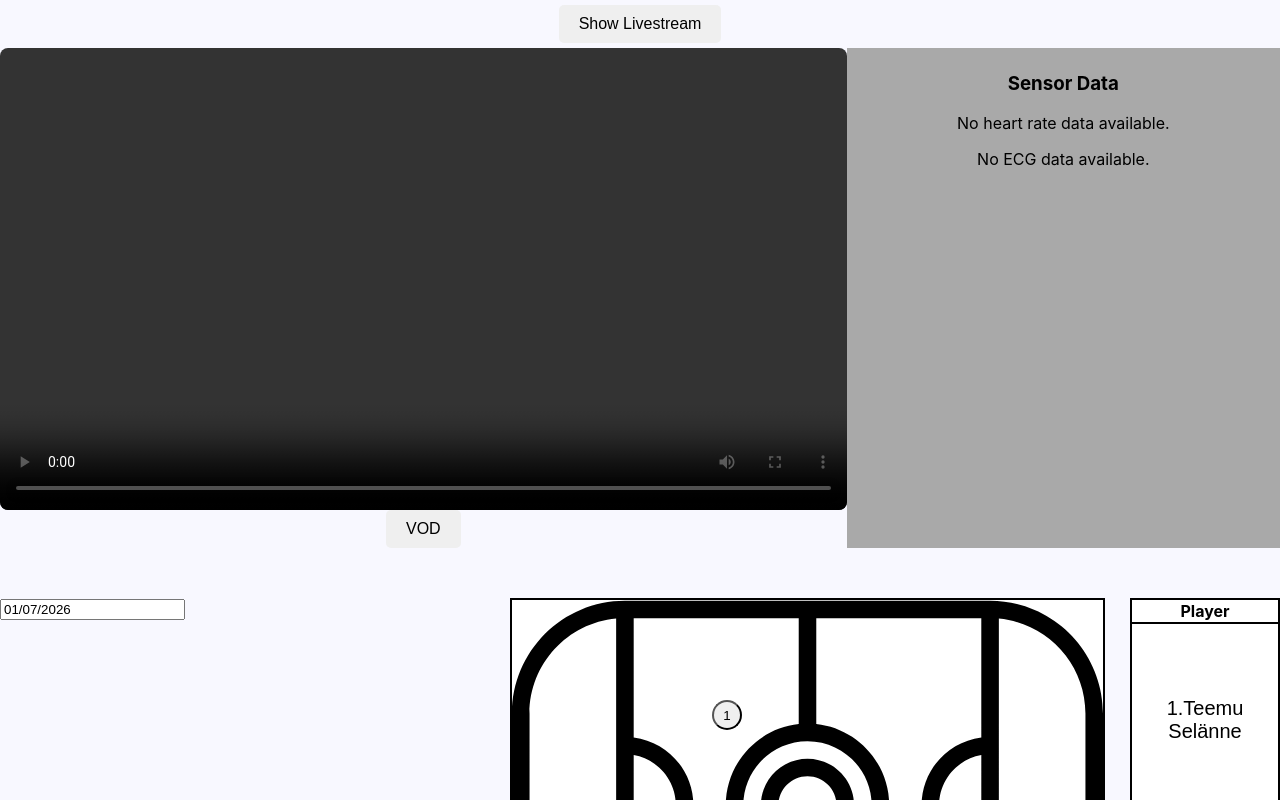
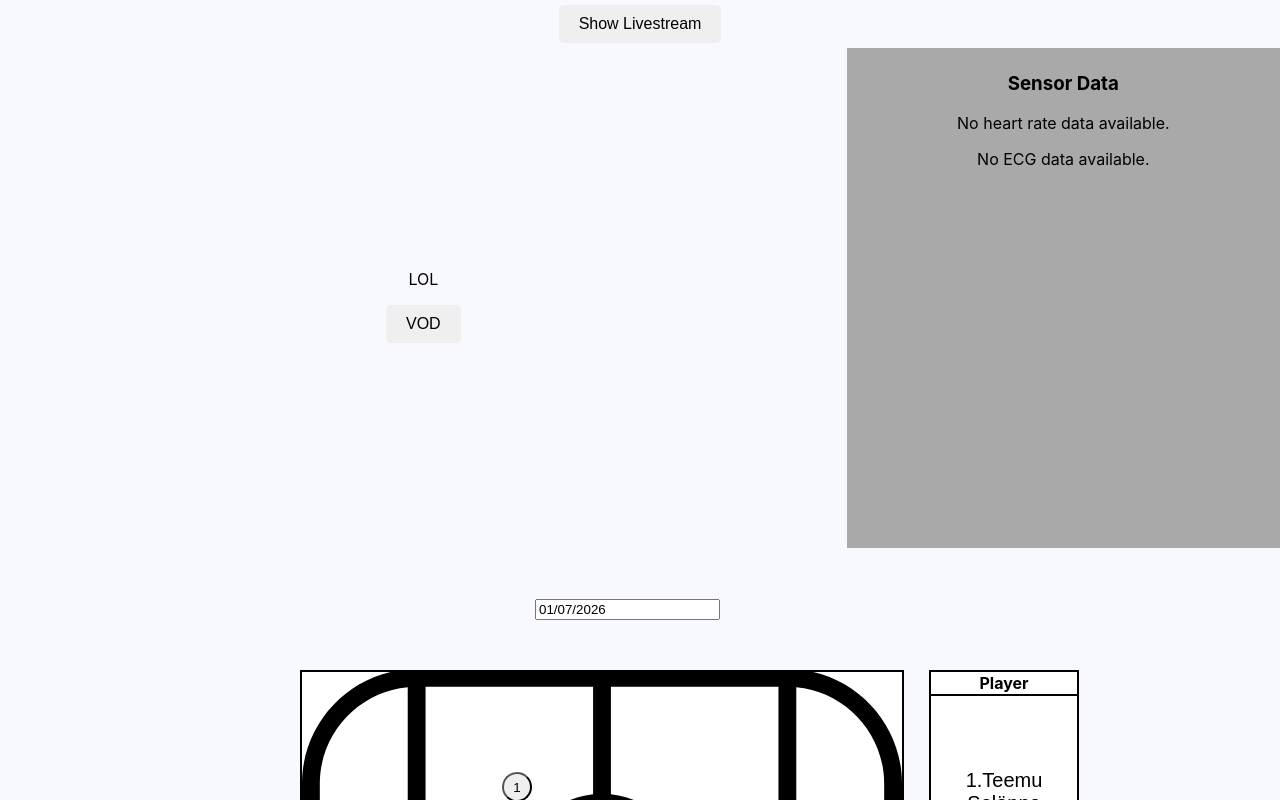
Before and after one commit to Onsbohh/5G-Sport-Application, a React (Create React App) app in the folder frontend/: page / in a window 1280 px wide. Both pictures are taken after a click on the button "Show Recorded Video". Shown: the top 800 px of the page. Built offline with nearby package versions, Linux system fonts and the light colour scheme; no server answers.

Commit message:
Moved calendar to use its date in VideoPlayer.js.

```diff
--- a/frontend/src/App.js
+++ b/frontend/src/App.js
@@ -5,11 +5,13 @@ import PlayerList from "./components/PlayerList";
 import HeartRatePopup from "./components/HeartRatePopup";
 import LiveStream from "./components/LiveStream";
 import VideoPlayer from "./components/VideoPlayer"
-import {useState} from "react";
+import React, {useState} from "react";
+import Calendar from "./components/Calendar";
 
 
 const App = () => {
   const [showStream, setShowStream] = useState(true);
+  const [selectedDate, setSelectedDate] = useState(new Date());
 
   return (
       <div className="App">
@@ -26,7 +28,8 @@ const App = () => {
             </button>
           </div>
           <div className="content">
-              {showStream ? <LiveStream /> : <VideoPlayer />}
+              {showStream ? <LiveStream /> : <VideoPlayer selectedDate={selectedDate} />}
+              <Calendar selectedDate={selectedDate} onDateChange={setSelectedDate} />
               <DashBoard/>
           </div>
 
--- a/frontend/src/components/Calendar.js
+++ b/frontend/src/components/Calendar.js
@@ -9,7 +9,7 @@ const dates = [
     new Date(2026, 0, 15)
 ]
 
-const Calendar = () => {
+const Calendar = ({selectedDate, onDateChange}) => {
     const [startDate, setStartDate] = useState(new Date());
     return (
         <div style={{
@@ -17,8 +17,8 @@ const Calendar = () => {
             marginRight: "25px"
         }}>
             <DatePicker
-                selected={startDate}
-                onChange={(date) => setStartDate(date)}
+                selected={selectedDate}
+                onChange={(date) => onDateChange(date)}
                 highlightDates={dates}
             />
         </div>
--- a/frontend/src/components/DashBoard.js
+++ b/frontend/src/components/DashBoard.js
@@ -2,7 +2,6 @@ import React, {useEffect, useState} from "react";
 import hockey_rink from '../images/hockey_rink.svg'
 import PlayerIcon from "./PlayerIcon";
 import PlayerList from "./PlayerList";
-import Calendar from "./Calendar"
 import Menu from "./Menu";
 import Select from 'react-select';
 import PlayerIcons from "./PlayerIcons";
@@ -122,7 +121,6 @@ const DashBoard = () => {
             display: "flex",
             alignItems: "stretch"
         }}>
-            <Calendar/>
             <div style={rinkStyle} title={"rink container"}>
                 <img
                     src={hockey_rink}
--- a/frontend/src/components/VideoPlayer.js
+++ b/frontend/src/components/VideoPlayer.js
@@ -4,7 +4,7 @@ import '../styles/VideoPlayer.css';
 import {getHeartRateByTimestamp, getEcgByTimestamp} from "../service/sensorDataService"
 import DataPanel from "./DataPanel";
 
-export default function VideoPlayer () {
+export default function VideoPlayer ({ selectedDate}) {
     const [videoURL, setVideoURL] = useState(null);
     const [videoName, setVideoName] = useState(null);
     let videoRef = useRef(null);
@@ -45,6 +45,7 @@ export default function VideoPlayer () {
     return (
         <div style={{width: "100%", maxWidth: "1500px", display: "flex", margin: "auto"}}>
             <div className="video-container">
+                {videoURL ? (
                     <ReactPlayer
                         src={videoURL}
                         controls={true}
@@ -61,6 +62,9 @@ export default function VideoPlayer () {
                             fetchHeartRate(videoName, (Number(videoName) + Math.round(e.target.duration)));
                         }}
                     />
+                ) : (
+                    <p>LOL</p>
+                )}
                 <button className={"video-btn"}
                     onClick={() => videoRef.current.click()}
                     >
```
Lines whose indentation alone changed are shown as unchanged.
